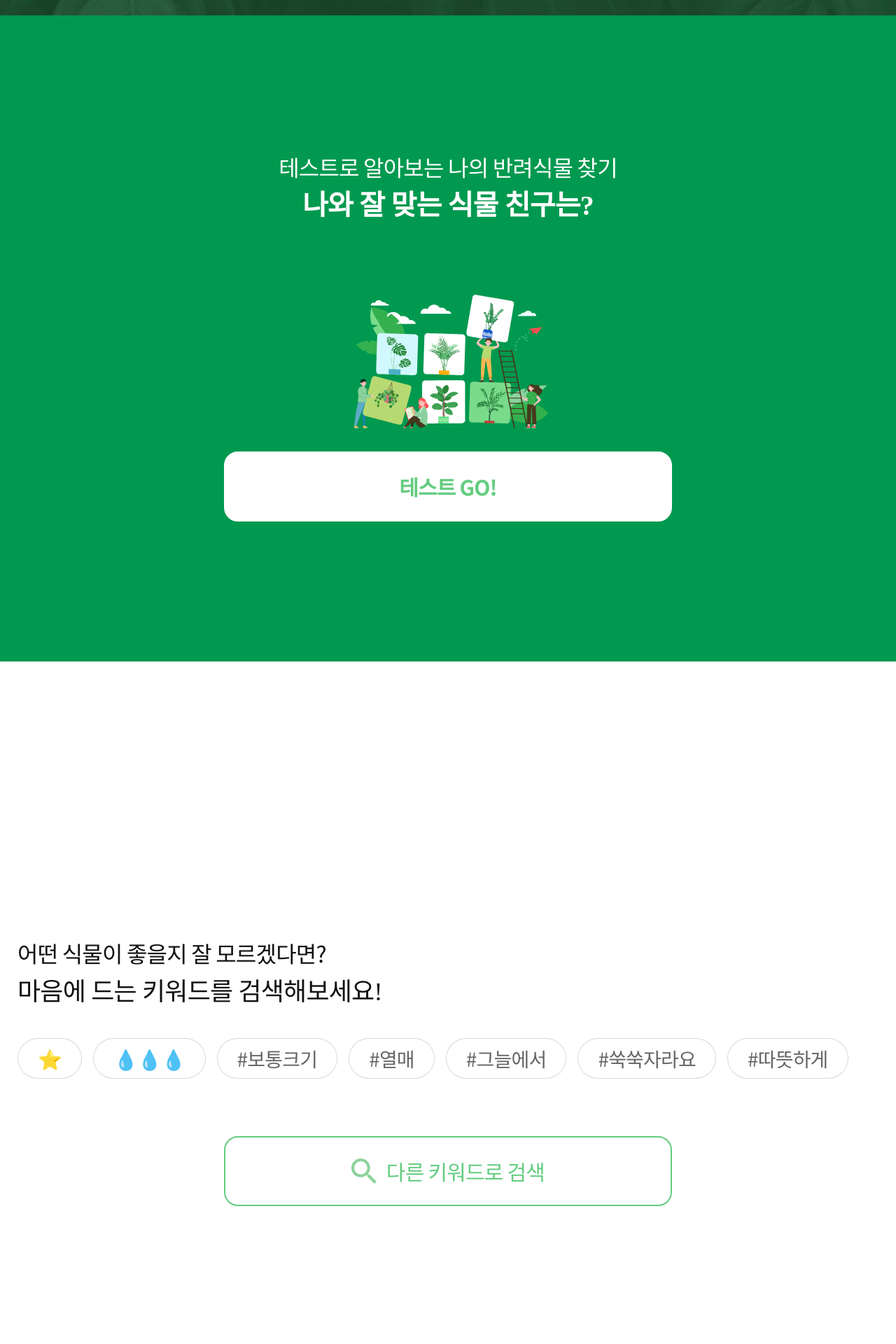
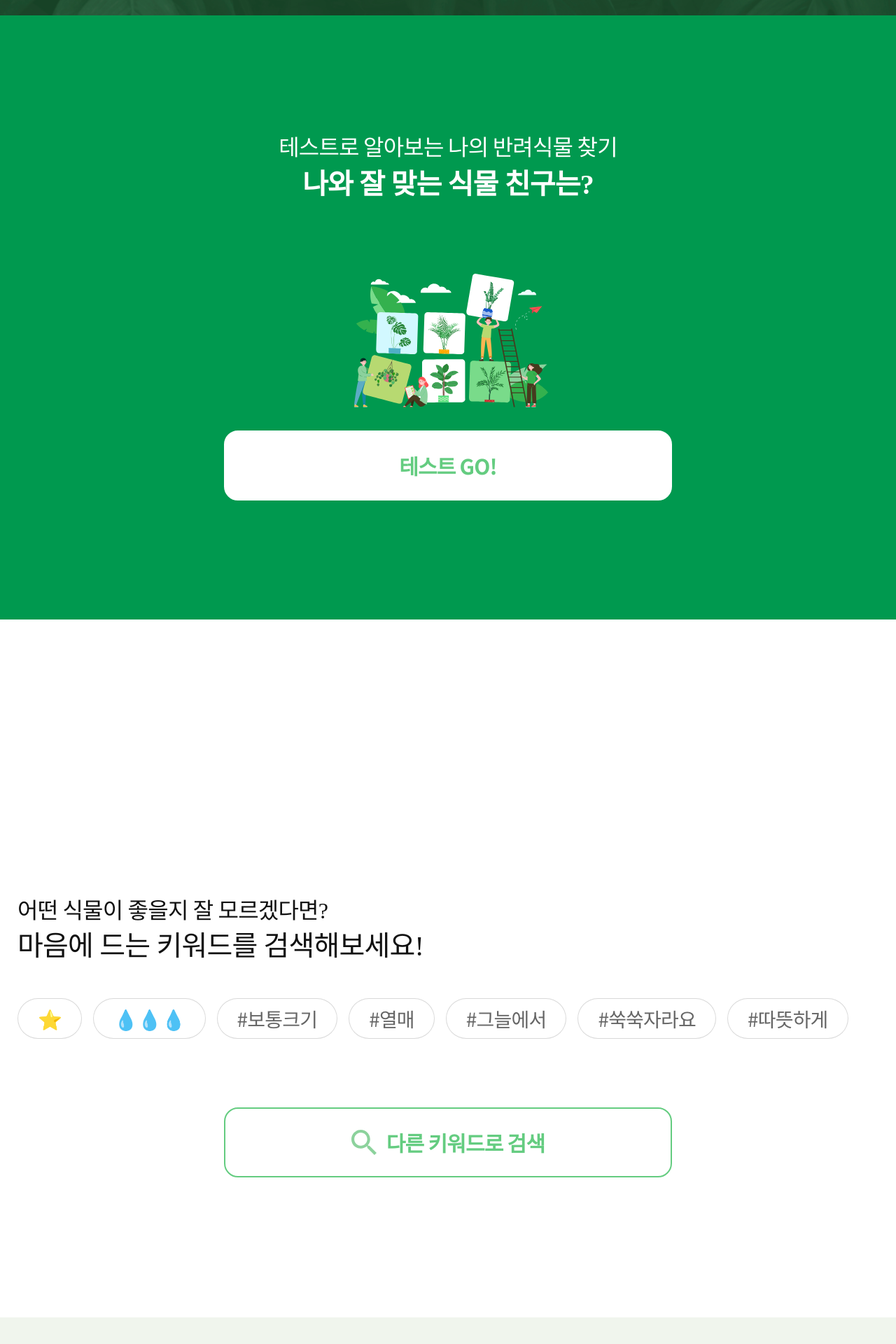
Before and after one commit to dnd-side-project/dnd-mentee-4th-9-repo, a React (Create React App) app in the folder frontend/: page / in a window 1280 px wide. Shown: the part 778-2698 px from the top of the page at 70% size. Built offline with nearby package versions, Linux system fonts and the light colour scheme; no server answers; a web font is replaced by a local one.

Commit message:
[feat] change Home style to figma new version

```diff
--- a/frontend/src/components/Home/KeywordSearch.jsx
+++ b/frontend/src/components/Home/KeywordSearch.jsx
@@ -4,17 +4,9 @@ import styled from 'styled-components';
 
 import Button from '../../styles/Button';
 import SubHead from '../../styles/SubHead';
-import Section from '../Section';
 import TagList, {MOVE} from '../TagList';
 
-import {getReactiveSize} from '../../lib/calculate';
 import {mainTags} from '../../const/tags';
-
-const margins = {
-  '14': getReactiveSize(14),
-  '22': getReactiveSize(22),
-  '48': getReactiveSize(48),
-};
 
 function KeywordSearch() {
   const history = useHistory();
@@ -32,19 +24,17 @@ function KeywordSearch() {
   };
 
   return (
-    <Section width="lg" margin={200}>
     <Wrapper>
       <p>어떤 식물이 좋을지 잘 모르겠다면?</p>
       <SubHead>마음에 드는 키워드를 검색해보세요!</SubHead>
       <TagsWrapper>
         <TagList tagData={mainTags} event={event} />
       </TagsWrapper>
-        <SearchBtn onClick={goSearch} borderColor="lightGreen" borderRadius={5} color="lightGreen" iconSize={36}>
+      <SearchBtn onClick={goSearch} borderColor="lightGreen" borderRadius={5} color="lightGreen" fontWeight="bold" iconSize={36}>
         <img src={`${process.env.PUBLIC_URL}/images/search.svg`} alt="search" />
         다른 키워드로 검색
       </SearchBtn>
     </Wrapper>
-    </Section>
   );
 }
 
@@ -53,24 +43,25 @@ const Wrapper = styled.div`
   flex-direction: column;
 
   p {
-    margin-bottom: ${margins['22'].lg}px;
+    margin-bottom: 15px;
     color: ${({theme}) => theme.colors.darkGray};
+    font-family: 'Iropke Batang', Batang, Serif;
     font-size: ${({theme}) => theme.fontSizes['32'].lg}px;
 
     @media ${({theme}) => theme.devices.md} {
-      margin-bottom: ${margins['22'].md}px;
+      margin-bottom: 4px;
       font-size: ${({theme}) => theme.fontSizes['32'].md}px;
     }
   }
 `;
 
 const TagsWrapper = styled.div`
-  margin-top: ${margins['48'].lg}px;
-  margin-bottom: 64px;
+  margin-top: 54px;
+  margin-bottom: 80px;
 
   @media ${({theme}) => theme.devices.md} {
-    margin-top: ${margins['48'].md}px;
-    margin-bottom: 13px;
+    margin-top: 26px;
+    margin-bottom: 23px;
   }
 `;
 
--- a/frontend/src/components/Home/Main.jsx
+++ b/frontend/src/components/Home/Main.jsx
@@ -49,6 +49,7 @@ const Wrapper = styled.div`
   display: flex;
   flex-direction: column;
   justify-content: center;
+
   * {
     color: white;
     text-align: center;
@@ -63,10 +64,12 @@ const Wrapper = styled.div`
 
   p {
     margin-top: ${margins['28'].lg}px;
+    opacity: 0.8;
+
+    font-family: 'Iropke Batang';
+    font-size: ${({theme}) => theme.fontSizes['24'].lg}px;
+    font-weight: ${({theme}) => theme.fontWeights.medium};
     line-height: ${lineHeights['36'].lg}px;
-    font-size: ${({theme}) => theme.fontSizes['24'].lg}px;
-    font-weight: ${({theme}) => theme.fontWeights.regular};
-    opacity: 0.8;
   }
 
   @media ${({theme}) => theme.devices.md} {
--- a/frontend/src/components/Slider.jsx
+++ b/frontend/src/components/Slider.jsx
@@ -45,6 +45,10 @@ const StyledSlider = styled(Swiper)`
   .swiper-slide {
     width: max-content !important;
   }
+
+  .card-wrapper {
+    margin-bottom: 0 !important;
+  }
 `;
 
 export default Slider;
--- a/frontend/src/styles/SubHead.js
+++ b/frontend/src/styles/SubHead.js
@@ -2,7 +2,7 @@ import styled, {css} from 'styled-components';
 
 const SubHead = styled.h2`
   font-family: 'Iropke Batang', Batang, Serif;
-  font-size: 36px;
+  font-size: ${({theme}) => theme.fontSizes['40'].lg}px;
   font-weight: ${({theme}) => theme.fontWeights.medium};
   color: ${({theme, color}) => theme.colors[color]};
 
@@ -18,7 +18,7 @@ const SubHead = styled.h2`
   }}
 
   @media ${({theme}) => theme.devices.md} {
-    font-size: 20px;
+    font-size: ${({theme}) => theme.fontSizes['40'].md}px;
   }
 `;
 
--- a/frontend/src/views/Home.jsx
+++ b/frontend/src/views/Home.jsx
@@ -1,4 +1,6 @@
 import React from 'react';
+import useMediaQuery from '@material-ui/core/useMediaQuery';
+
 import Section, {SECTION, SIDE} from '../components/Section';
 import Main from '../components/Home/Main';
 import TestMain from '../components/TestMain';
@@ -6,19 +8,29 @@ import PopularPlants from '../components/Home/PopularPlants';
 import KeywordSearch from '../components/Home/KeywordSearch';
 import Footer from '../components/Footer/Footer';
 
+import theme from '../styles/theme';
+
+const COMMON_MG = 100;
+
 function Home() {
+  const isMobile = useMediaQuery(theme.devices.md);
+  const [testMG, commonMG] = isMobile ? [COMMON_MG, COMMON_MG] : [170, 200];
+
   return (
     <>
       <Main />
-      <Section bgColor="green" margin={200}>
+      <Section bgColor="green" margin={testMG}>
         <TestMain type={SECTION} />
       </Section>
-      <Section width="lg" margin={200} order={SIDE}>
+      <Section width="lg" margin={commonMG} order={SIDE}>
         <PopularPlants />
       </Section>
-      <KeywordSearch />
+      <Section width="lg" margin={commonMG}>
+        <KeywordSearch />
+      </Section>
       <Footer />
     </>
   );
 }
+
 export default Home;
```
Lines whose indentation alone changed are shown as unchanged.
